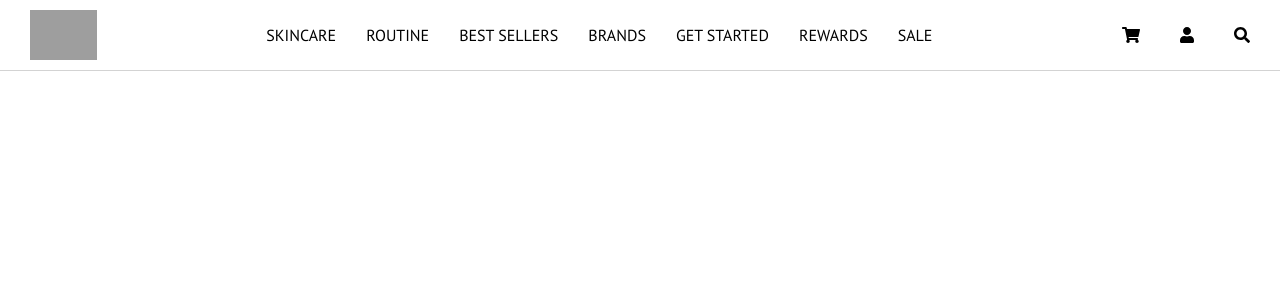
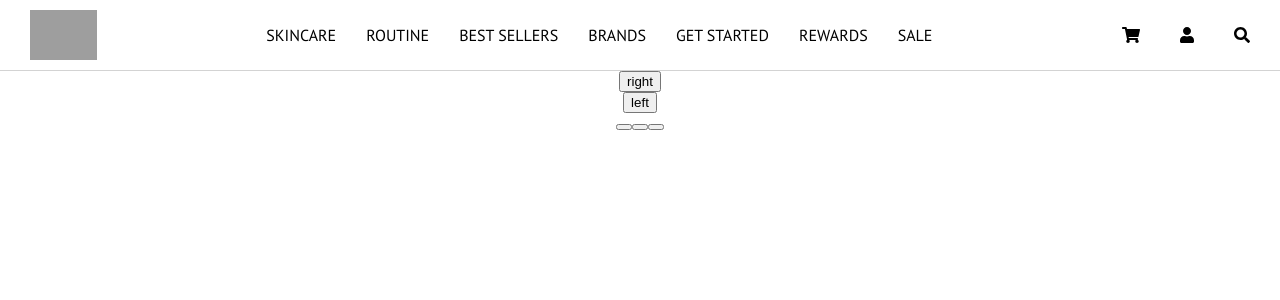
Before and after one commit to Bryan-GF/ECOM-SITE-FRONTEND, a React (Create React App) app in the folder ecom/: page / in a window 1280 px wide. Shown: the top 300 px of the page. Built offline with nearby package versions, Linux system fonts and the light colour scheme; grey boxes are pictures that could not be loaded.

Commit message:
Laying groundwork for image carousel on the homepage (arrows, image selection buttons, and Slider)

```diff
--- a/ecom/src/App.js
+++ b/ecom/src/App.js
@@ -8,6 +8,7 @@ import {withRouter} from 'react-router';
 import { NavLink} from 'react-router-dom';
 import Navigation from './components/Navigation';
 import axios from 'axios';
+import HomePage from './components/HomePage/homepage';
 
 class App extends Component {
   constructor(props) {
@@ -20,6 +21,7 @@ class App extends Component {
     return (
       <div className="App">
         <Navigation/>
+        <HomePage/>
       </div>
     );
   }
--- /dev/null
+++ b/ecom/src/components/Carousel/arrow.js
@@ -0,0 +1,19 @@
+import React from 'react';
+import './Carousel.css'
+
+/* NEED TO UPDATE NAVLINK ROUTING*/
+const Arrow = props => {
+    let btnDirection;
+    if(props.type == "left") {
+        btnDirection = <button> right </button>
+    } else {
+        btnDirection = <button> left </button>
+    }
+    return (
+        <div className="arrows">
+            {btnDirection}
+        </div>
+    );
+}
+
+export default Arrow;
--- /dev/null
+++ b/ecom/src/components/Carousel/carousel.js
@@ -0,0 +1,34 @@
+import React, { Component } from 'react';
+import './carousel.css';
+import Arrow from './arrow';
+import Select from './select';
+
+class Carousel extends Component {
+  constructor(props) {
+    super(props);
+    this.state = {
+        currentImageIndex: 0,
+        images: ['we', 'wo', 'woo']
+    };
+  }
+
+  nextSlide = (ev) => {
+
+  }
+
+  prevSlide = (ev) => {
+
+  }
+
+  render() {
+    return (
+      <div className="Carousel-Wrapper">
+        <Arrow className="left" type="left"/>
+        <Arrow className="right" type="right"/>
+        <Select length={this.state.images.length}/>
+      </div>
+    );
+  }
+}
+
+export default Carousel;
--- /dev/null
+++ b/ecom/src/components/Carousel/select.js
@@ -0,0 +1,19 @@
+import React from 'react';
+import './carousel.css'
+
+/* NEED TO UPDATE NAVLINK ROUTING*/
+const Select = props => {
+
+    let items = [];
+
+    for(let i = 0; i < props.length; i++) {
+        items.push(<button id={i}></button>)
+    }
+    return (
+        <div className="select-buttons">
+            {items}
+        </div>
+    );
+}
+
+export default Select;
--- /dev/null
+++ b/ecom/src/components/HomePage/homepage.js
@@ -0,0 +1,21 @@
+import React, { Component } from 'react';
+import './homepage.css';
+import Carousel from '../Carousel/carousel';
+
+class HomePage extends Component {
+  constructor(props) {
+    super(props);
+    this.state = {
+
+    };
+  }
+  render() {
+    return (
+      <div className="Homepage-Wrapper">
+        <Carousel/>
+      </div>
+    );
+  }
+}
+
+export default HomePage;
```
Also changed, not shown: ecom/src/components/Carousel/carousel.css (added), ecom/src/components/HomePage/homepage.css (added).
